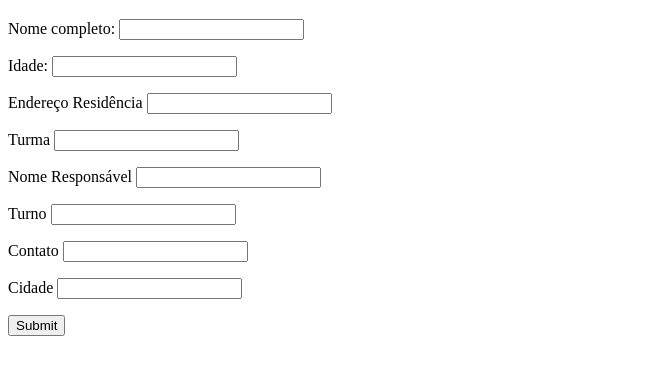
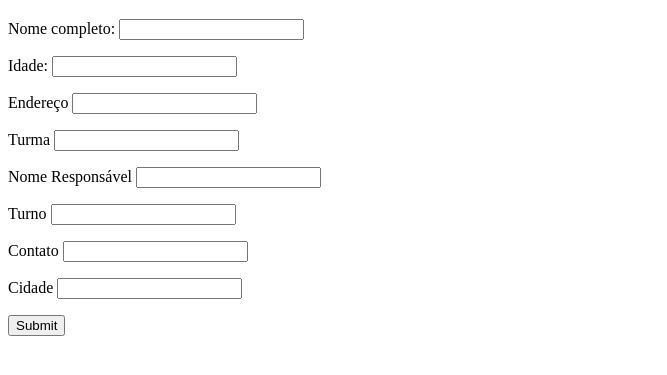
Before and after one commit to srbatata2058/Formulario, a plain HTML site: page index.html in a window 1280 px wide. Shown: the part 61-436 px from the top of the page, without its empty margins (0-667 px from the left). Drawn offline with Linux system fonts and the light colour scheme.

Commit message:
Update index.html

```diff
--- a/index.html
+++ b/index.html
@@ -12,7 +12,7 @@
     <form>
         <P>Nome completo: <input type="text" name="Nome" id="Nome" </P>
             <P>Idade: <input type="text" name="Idade" id="Idade" </P>
-    <P>Endereço Residência <input type="text" name="Endereço Residência" id="Endereço Residência" </P>
+    <P>Endereço <input type="text" name="Endereço" id="Endereço" </P>
 <P>Turma <input type="text" name="Turma" id="Turma" </P>
 <P>Nome Responsável <input type="text" name="Nome Responsável" id="Nome Responsável" </P>
 <P>Turno <input type="text" name="Turno" id="Turno" </P>
```
